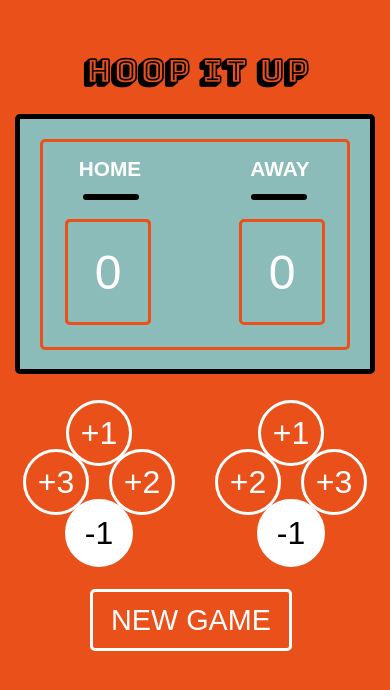
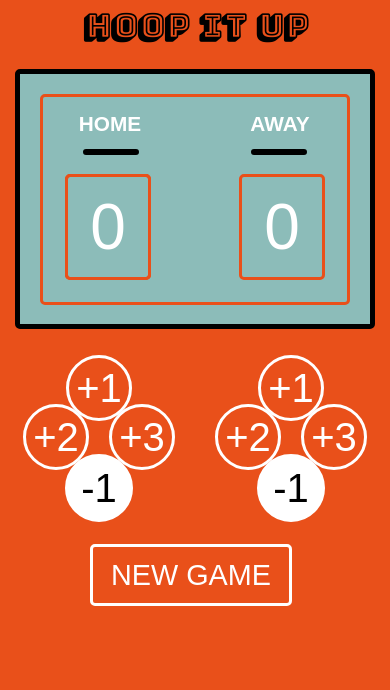
Before and after one commit to chaninator/hoop-it-up, a React (Create React App) app: page / in a window 390 px wide. Shown: the top 690 px of the page. Built offline with nearby package versions, Linux system fonts and the light colour scheme; a web font is replaced by a local one.

Commit message:
css changes for mobile

```diff
--- a/src/Components/scoreboard.css
+++ b/src/Components/scoreboard.css
@@ -288,6 +288,7 @@ h1 {
 
   h1 {
     font-size: 2em;
+    margin-top: 5px;
   }
 
   .add_button {
@@ -299,7 +300,7 @@ h1 {
     display: flex;
     justify-content: center;
     align-items: center;
-    font-size: 2em;
+    font-size: 2.5em;
     color: white;
     font-family: "Londrina Shadow", sans-serif;
   }
@@ -314,7 +315,7 @@ h1 {
     display: flex;
     justify-content: center;
     align-items: center;
-    font-size: 2em;
+    font-size: 2.5em;
     color: black;
     font-family: "Londrina Shadow", sans-serif;
   }
@@ -346,12 +347,12 @@ h1 {
 
   .home2 {
     top: 330px;
-    left: 89px;
+    left: 3px;
   }
 
   .home3 {
     top: 330px;
-    left: 3px;
+    left: 89px;
   }
 
   .home-subtract1 {
@@ -386,7 +387,7 @@ h1 {
     justify-content: center;
     align-items: center;
     color: white;
-    font-size: 3em;
+    font-size: 4em;
     font-family: "Londrina Shadow", sans-serif;
   }
 
```
